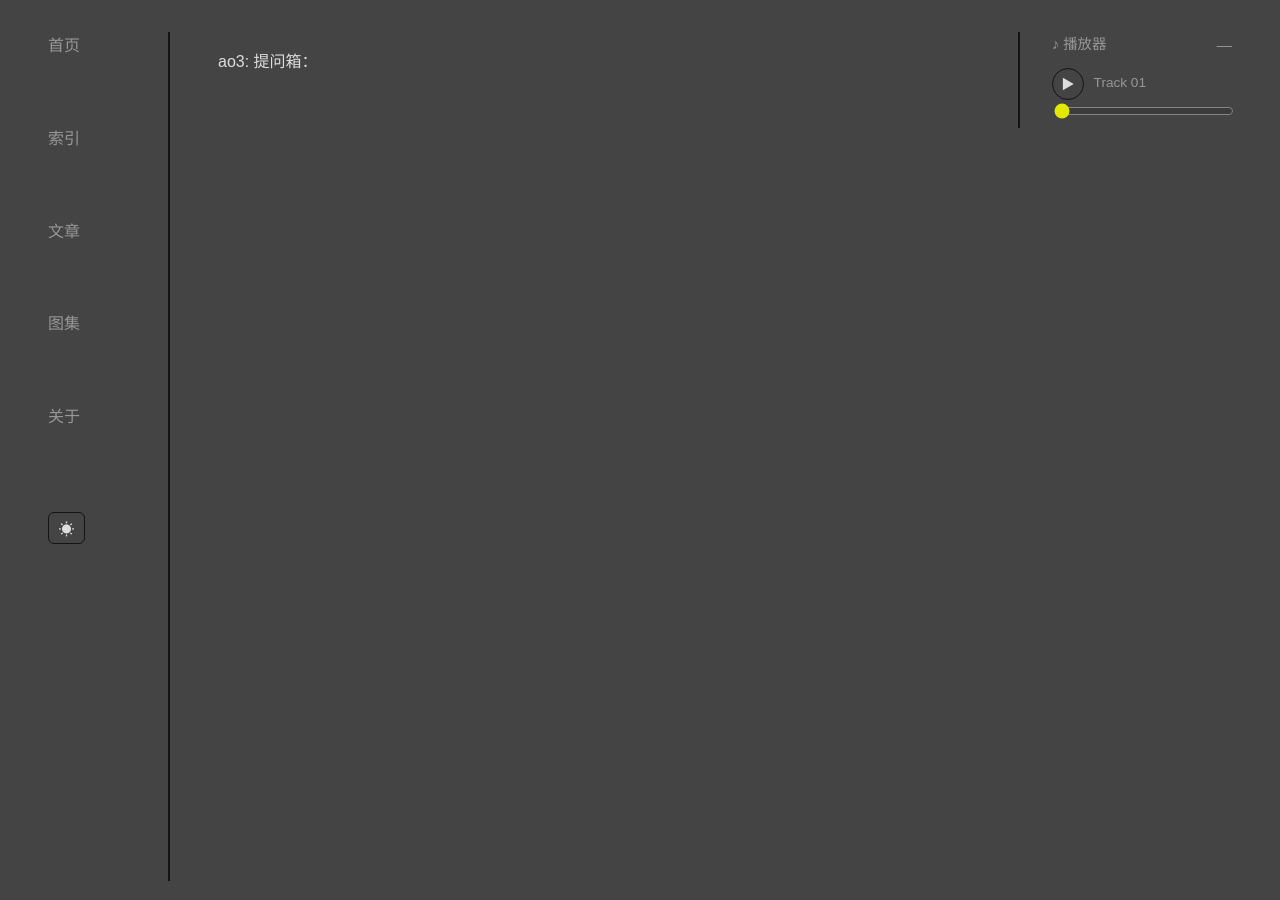
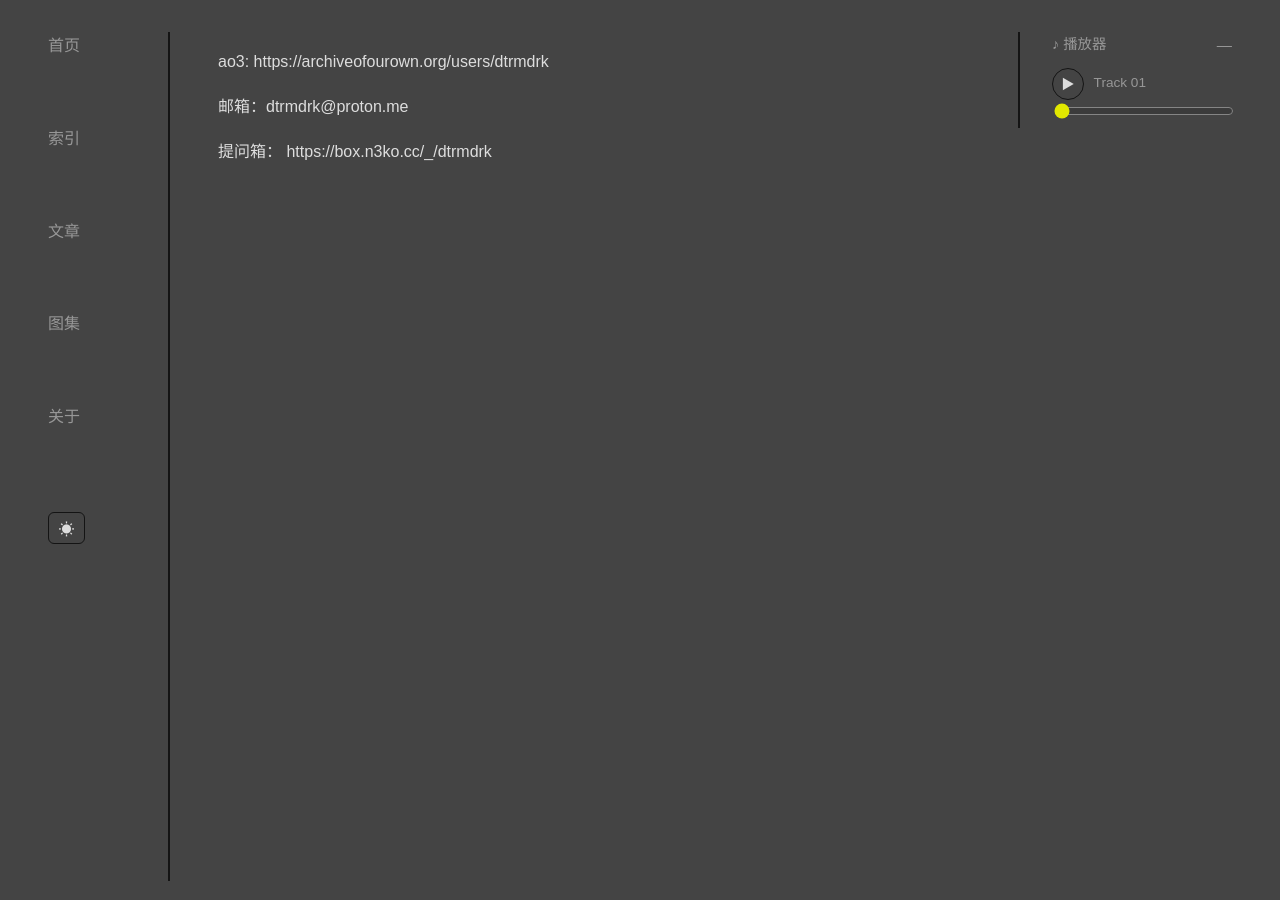
Before and after one commit to dtrmdrk/dtrmdrk.github.io, a Jekyll site: the page built from about.md, in a window 1280 px wide and 900 px high. Built offline with Jekyll 4.4.1, drawn with Linux system fonts in a browser that asks for light colours.

Commit message:
Update about.md

```diff
--- a/about.md
+++ b/about.md
@@ -3,5 +3,8 @@ layout: default
 title: 关于
 permalink: /about/
 ---
-ao3:
-提问箱：
+ao3: https://archiveofourown.org/users/dtrmdrk
+
+邮箱：dtrmdrk@proton.me
+
+提问箱： https://box.n3ko.cc/_/dtrmdrk
```
